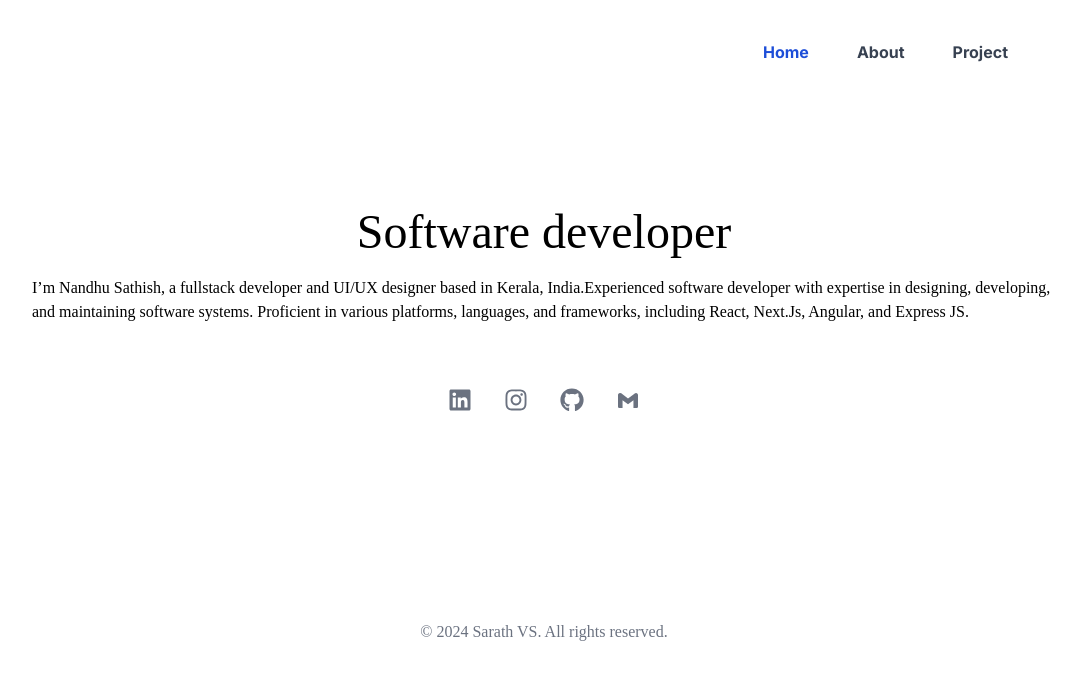
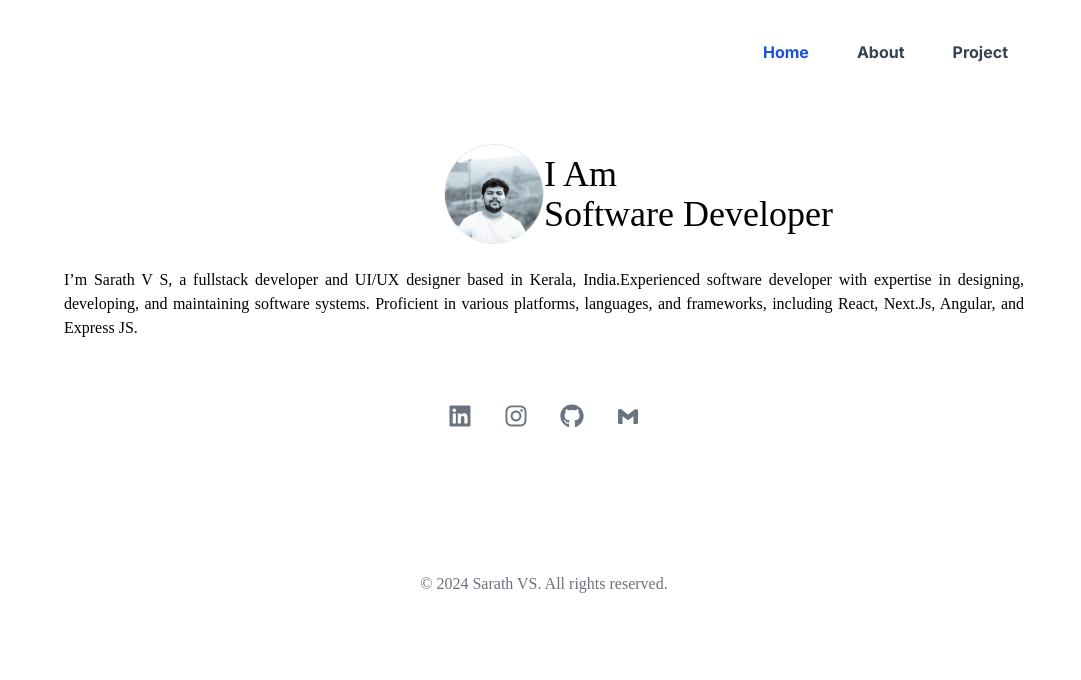
Before and after one commit to sarathvs-Dev/Portfolio-Sarath, a Next.js app: page / in a window 1280 px wide. Shown: the top 680 px of the page, without its empty margins (96-1177 px from the left). Built offline with nearby package versions, Linux system fonts and the light colour scheme; a web font is replaced by a local one.

Commit message:
image added

```diff
--- a/app/page.js
+++ b/app/page.js
@@ -4,6 +4,7 @@ import { FaInstagram } from "react-icons/fa6";
 import { FaGithub } from "react-icons/fa";
 import { BiLogoGmail } from "react-icons/bi";
 import FooterSection from "./_components/FooterSection";
+import myImage from '@/public/myImage.jpg'
 
 export default function Home() {
   return (
@@ -11,17 +12,28 @@ export default function Home() {
       <div className="font-roboto">
 
 
-        <div className="my-52">
-          <h2 className=" text-3xl flex justify-center items-center md:text-5xl font-roboto">
-            Software developer
-          </h2>
-          <p className="flex justify-center items-center md:px-32 md:pt-5 px-8 font-roboto from-neutral-400">
-            I’m Nandhu Sathish, a fullstack developer and UI/UX designer based in
+        <div className="my-36">
+            <div className="grid grid-cols-1 md:grid-cols-2 ">
+            <div className="flex md:justify-end justify-center items-center">
+
+            <Image src={myImage} width={100} height={100} className="border rounded-full " />
+            </div>
+
+          <div className=" text-3xl  md:text-4xl font-roboto flex md:justify-start justify-center items-center">
+            <p>
+         <span className="">I Am</span>  <br></br>
+         <span>Software Developer</span></p>
+          </div>
+            </div>
+
+
+          <h2 className="flex justify-center items-center mt-5 md:mt-1 md:px-40 md:pt-5 px-8 font-roboto from-neutral-400 text-justify">
+            I’m Sarath V S, a fullstack developer and UI/UX designer based in
             Kerala, India.Experienced software developer with expertise in
             designing, developing, and maintaining software systems. Proficient in
             various platforms, languages, and frameworks, including React,
             Next.Js, Angular, and Express JS.
-          </p>
+          </h2>
 
           <div className="flex justify-center items-center gap-8 text-2xl mt-16 text-gray-500">
             <FaLinkedin className="cursor-pointer" />
```
Also changed, not shown: public/myImage.jpg (added).
